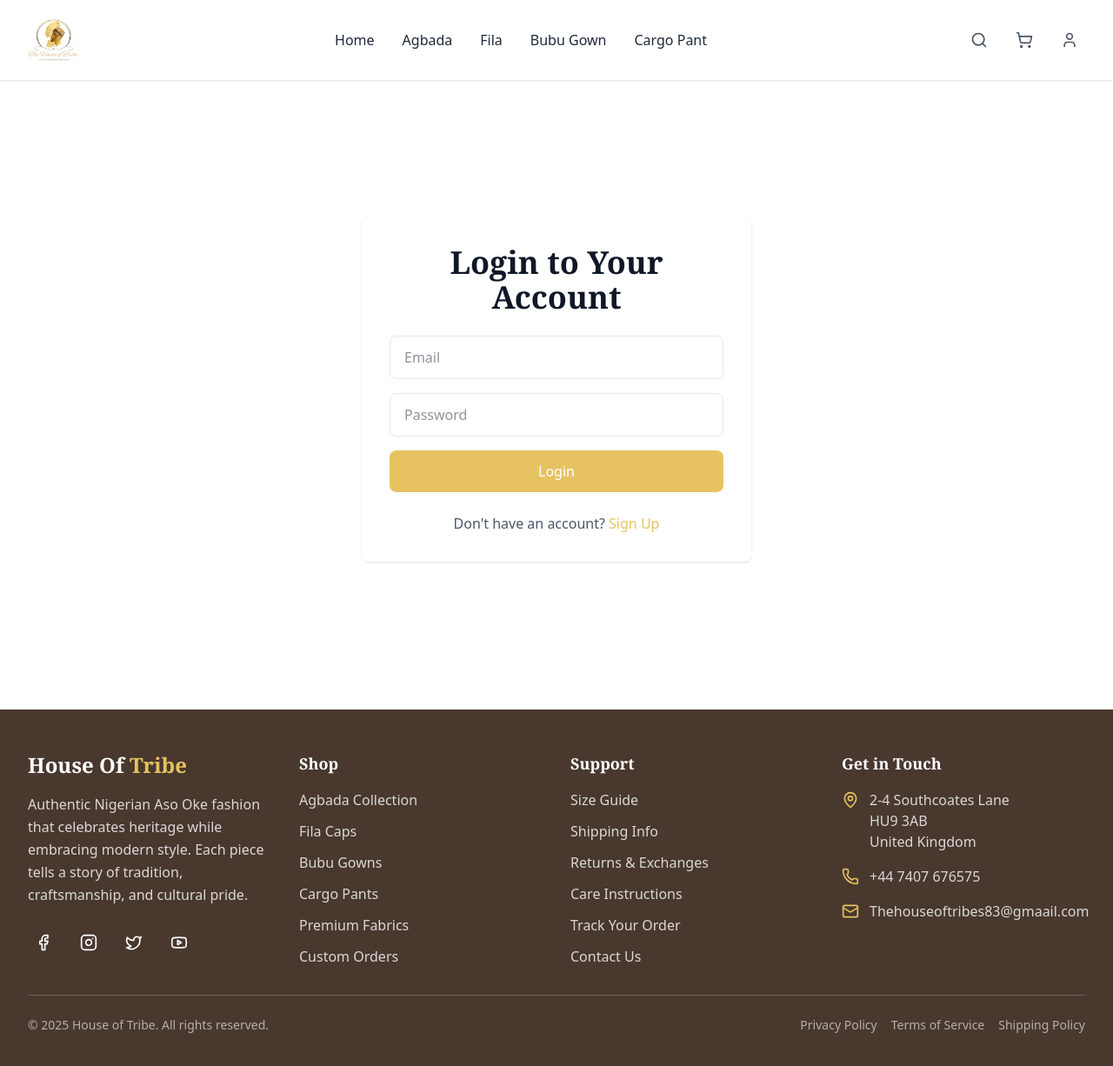
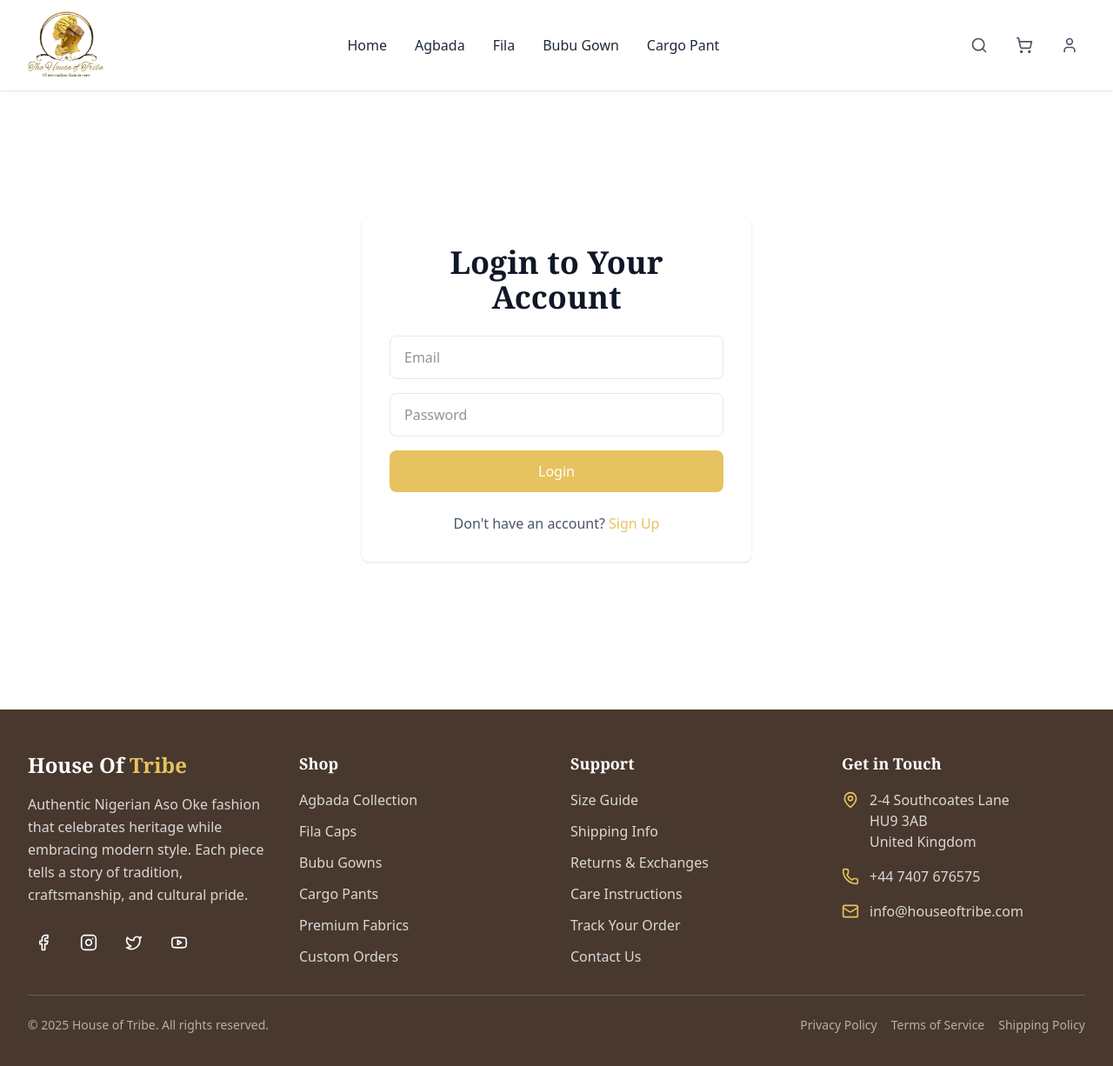
Before and after one commit to dona-8833/house-of-tribe, a React (Vite) app: page /auth in a window 1280 px wide. Shown: the top 1226 px of the page at 87% size. Built offline with nearby package versions, Linux system fonts and the light colour scheme.

Commit message:
emai change

```diff
--- a/index.html
+++ b/index.html
@@ -3,7 +3,7 @@
   <head>
     <meta charset="UTF-8" />
     <meta name="viewport" content="width=device-width, initial-scale=1.0" />
-    <link rel="icon" type="image/svg+xml" href="/logo.png" />
+    <link rel="icon" type="image/svg+xml" href="/logo2.png" />
 
     <!-- Primary Meta Tags -->
     <title>House of Tribe – Authentic Nigerian Fashion & Lifestyle</title>
--- a/src/components/layout/Footer.jsx
+++ b/src/components/layout/Footer.jsx
@@ -109,11 +109,11 @@ const Footer = () => {
               <div className="flex items-center gap-3">
                 <Mail className="h-5 w-5 text-primary flex-shrink-0" aria-hidden="true" />
                 <a
-                  href="mailto:Thehouseoftribes83@gmaail.com"
+                  href="mailto:info@houseoftribe.com"
                   className="text-white/80 hover:text-primary text-base transition-colors duration-200"
                   aria-label="Email us at Thehouseoftribes83@gmaail.com"
                 >
-                  Thehouseoftribes83@gmaail.com
+                  info@houseoftribe.com
                 </a>
               </div>
             </div>
--- a/src/components/layout/Navbar.jsx
+++ b/src/components/layout/Navbar.jsx
@@ -19,7 +19,7 @@ export default function Navbar() {
     <nav className="bg-white/90 backdrop-blur-md shadow-sm fixed w-full z-10 px-4 md:px-6 lg:px-8 py-3 flex justify-between items-center">
       {/* Logo */}
       <Link to="/" className="flex items-center">
-        <img src="/logo.png" className="h-10 md:h-12" alt="Timeless House Of Tribe Logo" />
+        <img src="/logo2.png" className="h-20 md:h-20" alt="Timeless House Of Tribe Logo" />
       </Link>
 
       {/* Desktop Menu */}
```
Also changed, not shown: public/logo2.png (added).
